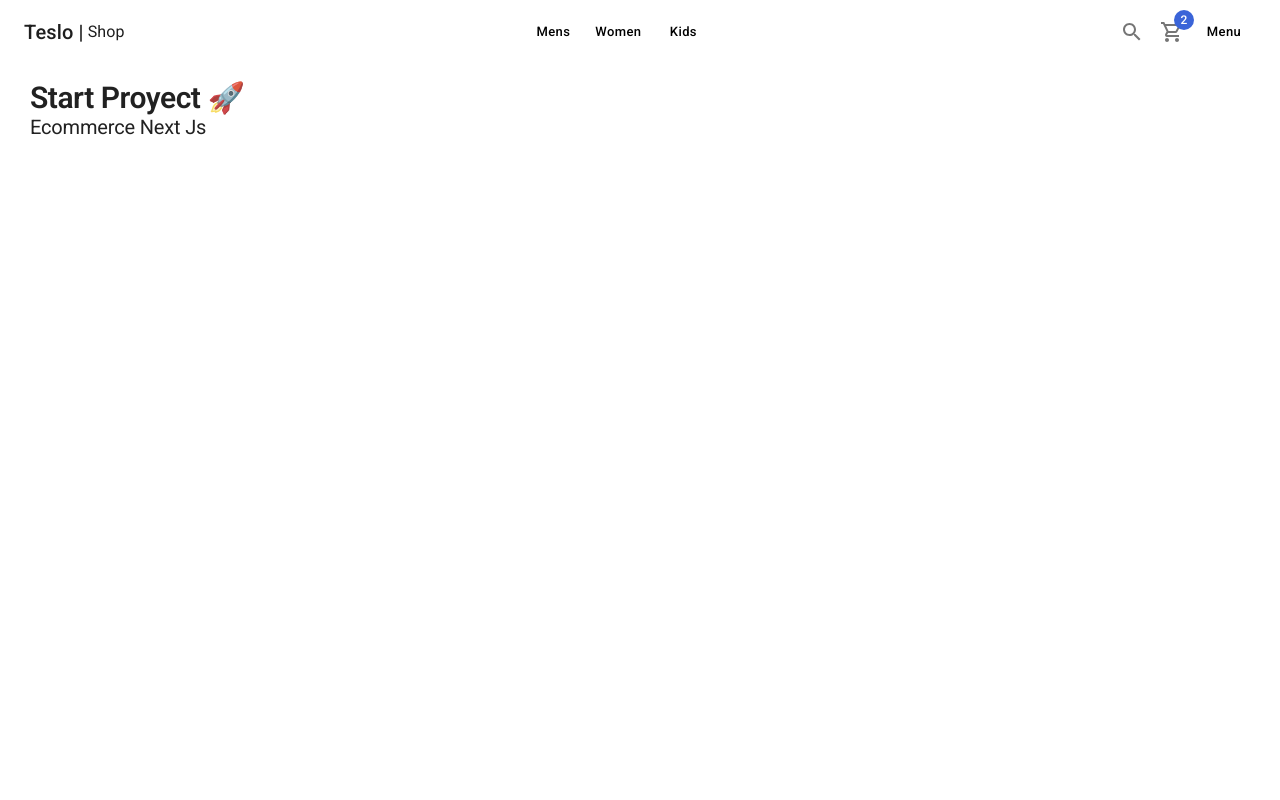
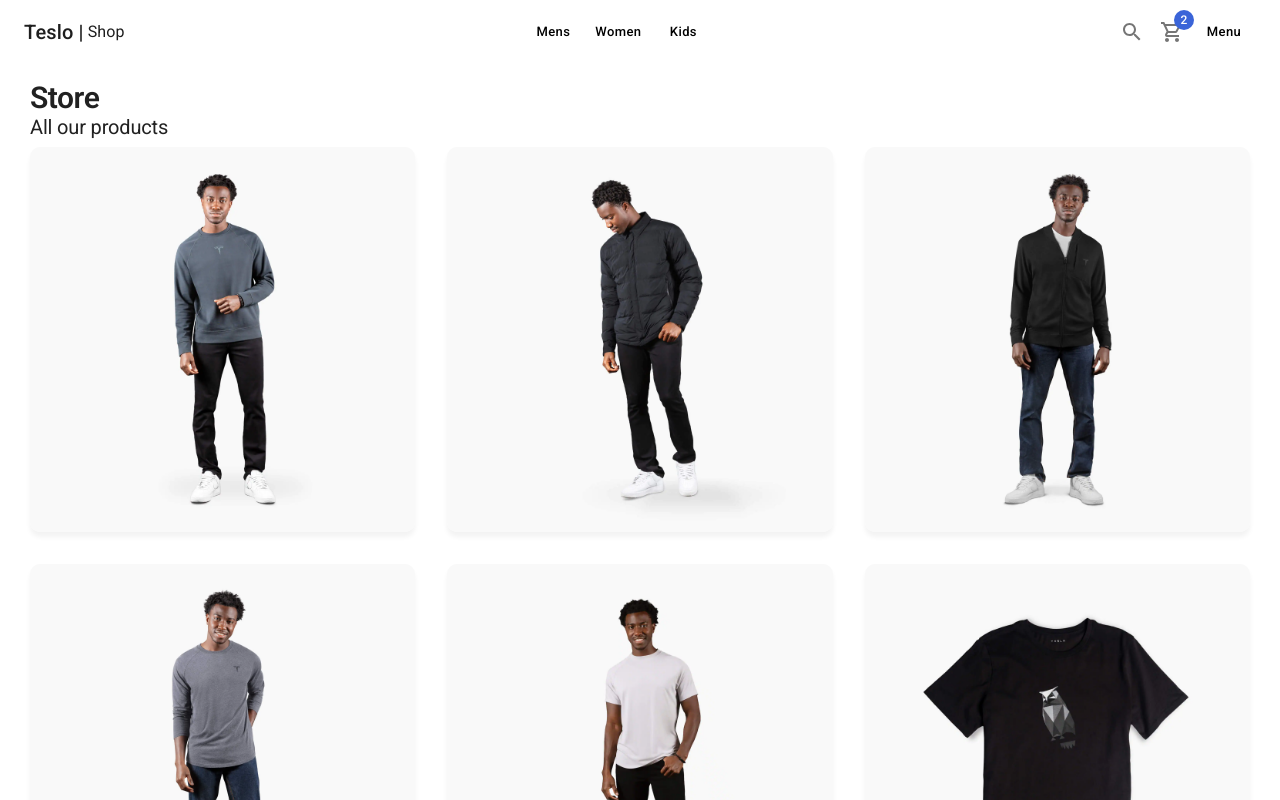
Before and after one commit to martinfyic/nextjs-ecommerce, a Next.js app: page / in a window 1280 px wide. Shown: the top 800 px of the page. Built offline with nearby package versions, Linux system fonts and the light colour scheme.

Commit message:
feat: :lipstick: generate view for all products

```diff
--- a/pages/index.tsx
+++ b/pages/index.tsx
@@ -1,7 +1,14 @@
 import { NextPage } from 'next';
-import { Typography } from '@mui/material';
+import {
+	Card,
+	CardActionArea,
+	CardMedia,
+	Grid,
+	Typography,
+} from '@mui/material';
 
 import { ShopLayout } from '@/components/layouts';
+import { initialData } from '../database/products';
 
 const HomePage: NextPage = () => {
 	return (
@@ -13,14 +20,38 @@ const HomePage: NextPage = () => {
 				variant='h1'
 				component='h1'
 			>
-				Start Proyect 🚀
+				Store
 			</Typography>
 			<Typography
 				variant='h2'
 				sx={{ mb: 1 }}
 			>
-				Ecommerce Next Js
+				All our products
 			</Typography>
+
+			<Grid
+				container
+				spacing={4}
+			>
+				{initialData.products.map(product => (
+					<Grid
+						item
+						xs={6}
+						sm={4}
+						key={product.slug}
+					>
+						<Card>
+							<CardActionArea>
+								<CardMedia
+									component='img'
+									image={`products/${product.images[0]}`}
+									alt={product.title}
+								/>
+							</CardActionArea>
+						</Card>
+					</Grid>
+				))}
+			</Grid>
 		</ShopLayout>
 	);
 };
```
